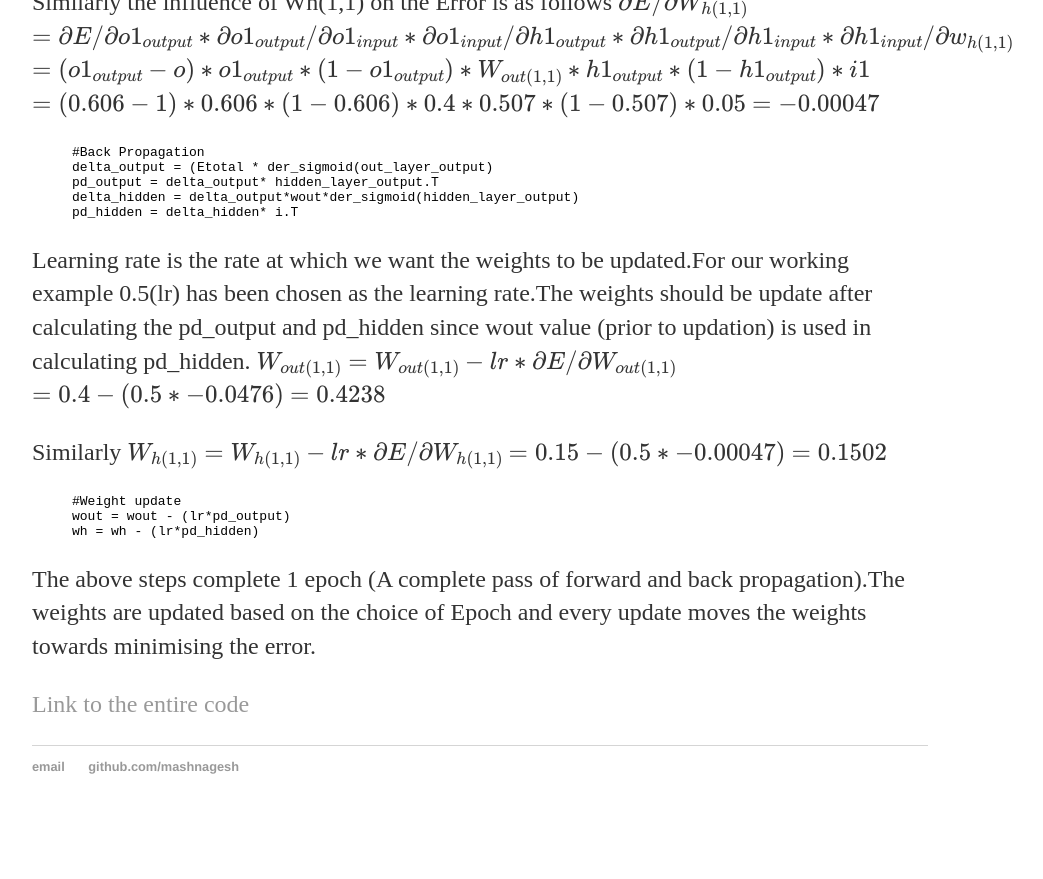
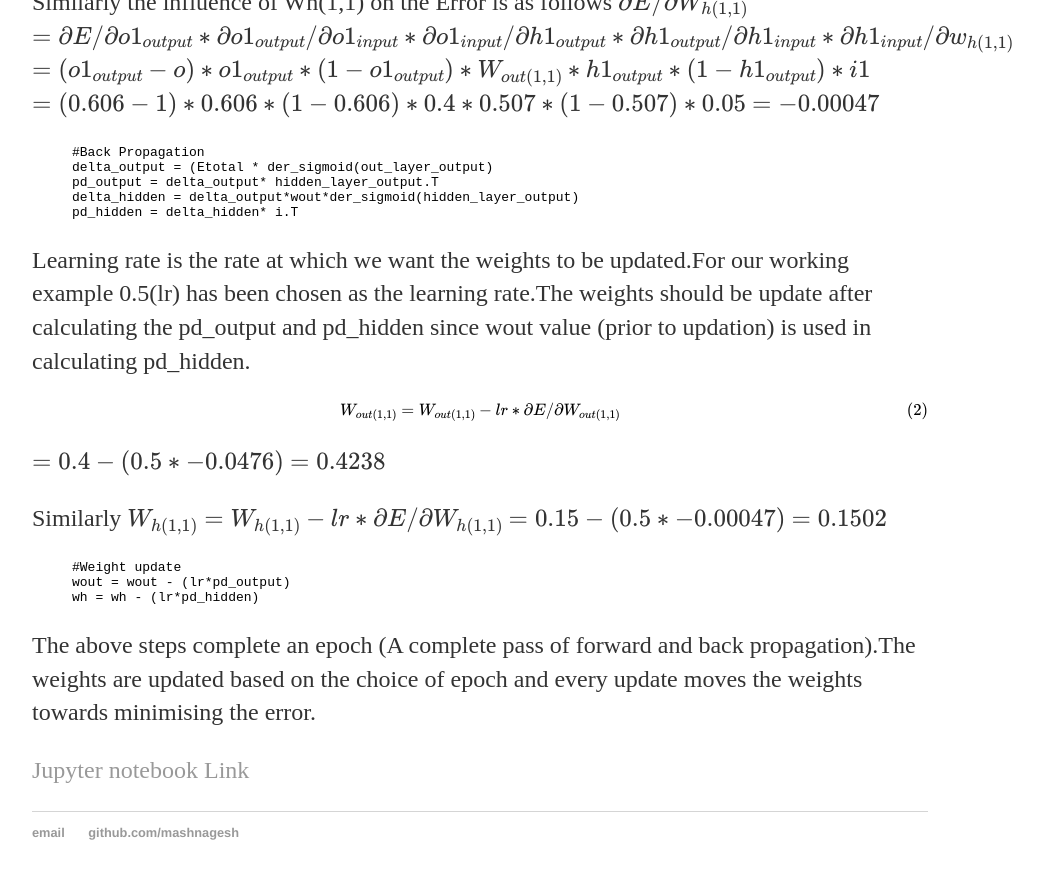
Before and after one commit to MashNagesh/mashnagesh.github.io, a Jekyll site: the page built from _posts/2018-05-01-Simple-Neural-Network.md, in a window 1280 px wide and 900 px high, scrolled down 2989 px. Shown: the top 879 px of the window, without its empty margins (160-1203 px from the left). Built offline with Jekyll 4.4.1, drawn with Linux system fonts in a browser that asks for light colours; formulas are drawn with MathJax 3; before the commit the page ends 3823 px from its top, so only the background shows below that.

Commit message:
Update 2018-05-01-Simple-Neural-Network.md
Final updates

```diff
--- a/_posts/2018-05-01-Simple-Neural-Network.md
+++ b/_posts/2018-05-01-Simple-Neural-Network.md
@@ -67,7 +67,9 @@ pd_hidden = delta_hidden* i.T
 {% endhighlight%}
 
 Learning rate is the rate at which we want the weights to be updated.For our working example 0.5(lr) has been chosen as the learning rate.The weights should be update after calculating the pd_output and pd_hidden since wout value (prior to  updation) is used in calculating pd_hidden.
+
 $$W_{out(1,1)} = W_{out(1,1)}- lr * \partial E/\partial W_{out(1,1)}$$
+
 $$=0.4 - (0.5*-0.0476) $$ $$=0.4238 $$
 
 Similarly
@@ -80,6 +82,6 @@ wout = wout - (lr*pd_output)
 wh = wh - (lr*pd_hidden)
 {% endhighlight%}
 
-The above steps complete 1 epoch (A complete pass of forward and back propagation).The weights are updated based on the choice of Epoch and every update moves the weights towards minimising the error.
+The above steps complete an epoch (A complete pass of forward and back propagation).The weights are updated based on the choice of epoch and every update moves the weights towards minimising the error.
 
-[Link to the entire code](https://github.com/MashNagesh/NeuralNetwork/blob/master/NN_trial_Single_class.ipynb)
+[Jupyter notebook Link](https://github.com/MashNagesh/NeuralNetwork/blob/master/NN_trial_Single_class.ipynb)
```
